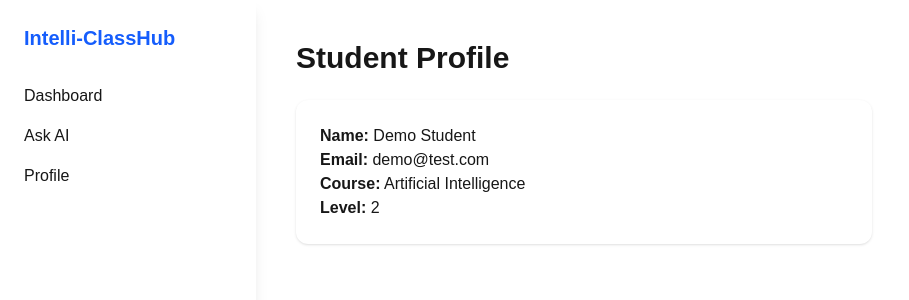
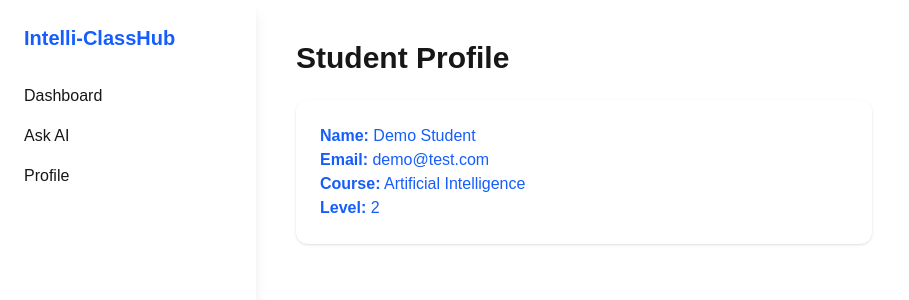
Before and after one commit to Sanjay-glitch07/intelli-classhub, a Next.js app: page /profile in a window 1280 px wide. Shown: the top 300 px of the page, without its empty margins (0-909 px from the left). Built offline with nearby package versions, Linux system fonts and the light colour scheme.

Commit message:
change input text color

```diff
--- a/src/app/profile/page.tsx
+++ b/src/app/profile/page.tsx
@@ -3,7 +3,7 @@ export default function ProfilePage() {
     <div>
       <h1 className="text-3xl font-bold mb-6">Student Profile</h1>
 
-      <div className="bg-white p-6 rounded-xl shadow max-w-xl">
+      <div className="bg-white p-6 rounded-xl shadow max-w-xl text-blue-600">
         <p><strong>Name:</strong> Demo Student</p>
         <p><strong>Email:</strong> demo@test.com</p>
         <p><strong>Course:</strong> Artificial Intelligence</p>
```
